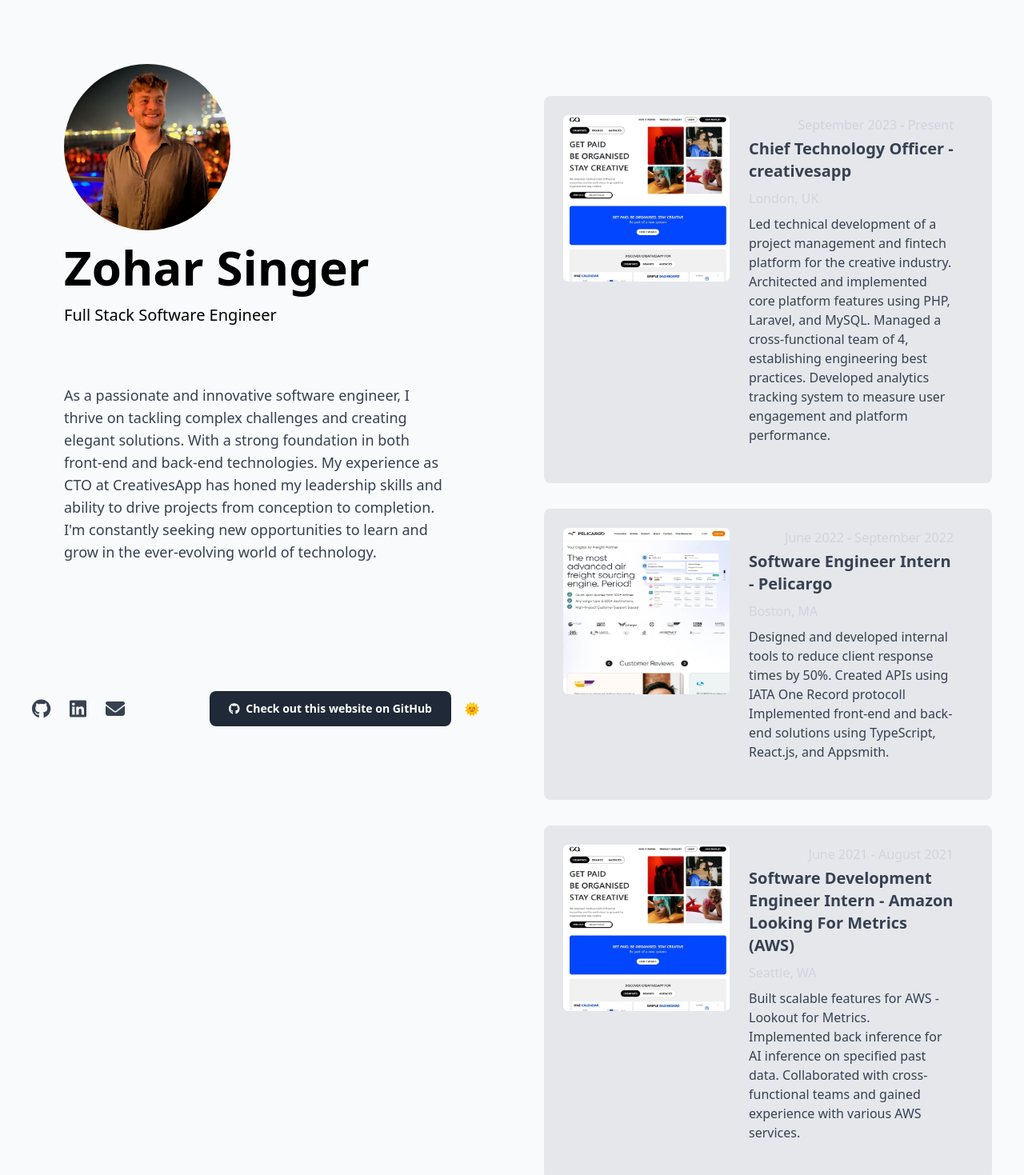
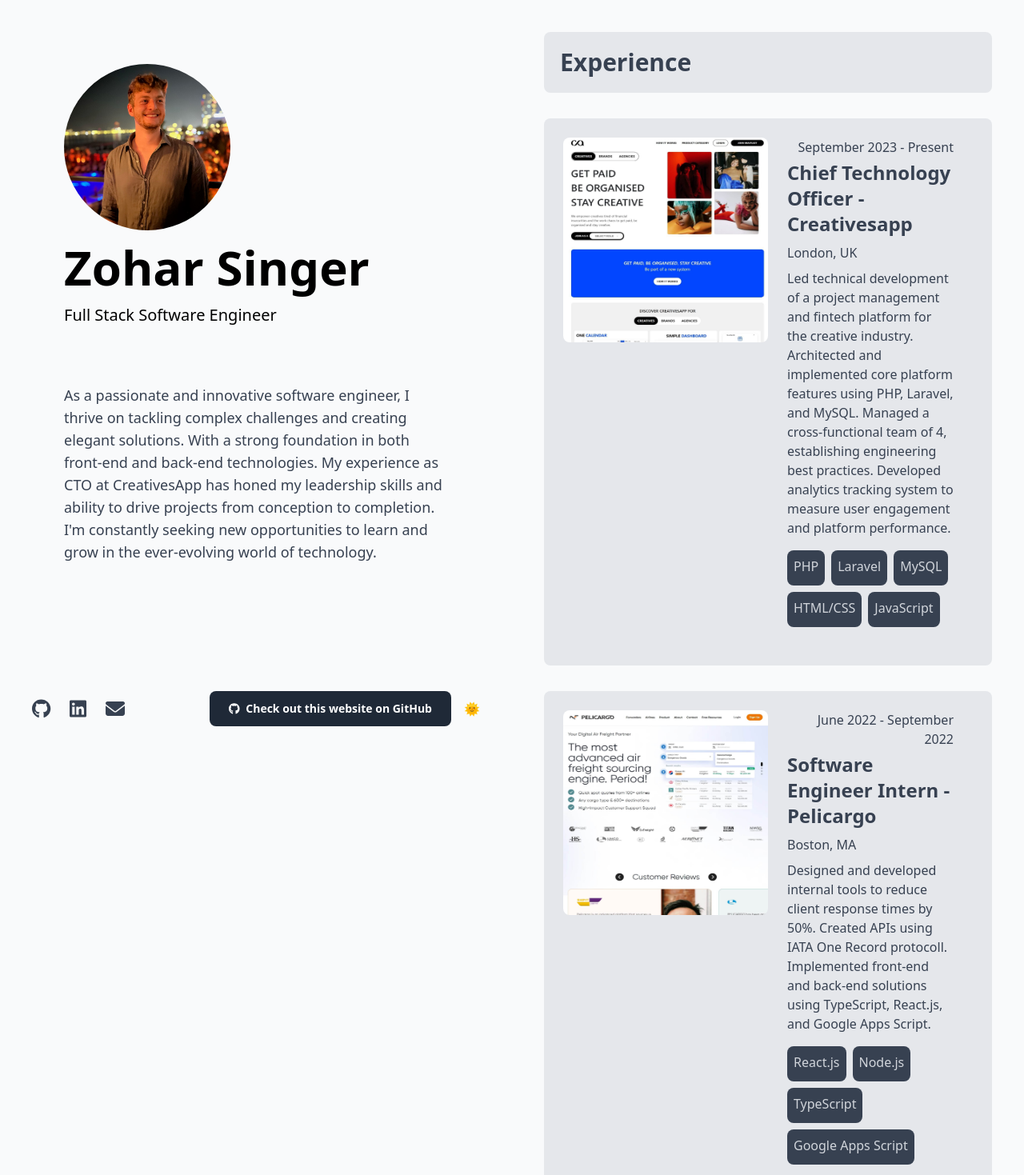
Before and after one commit to z0san/Portfolio, a React (Create React App) app: page / in a window 1280 px wide. Shown: the top 1469 px of the page at 80% size. Built offline with nearby package versions, Linux system fonts and the light colour scheme.

Commit message:
slight improvements

```diff
--- a/public/index.html
+++ b/public/index.html
@@ -24,7 +24,7 @@
       work correctly both with client-side routing and a non-root public URL.
       Learn how to configure a non-root public URL by running `npm run build`.
     -->
-    <title>React App</title>
+    <title>Zohar Singer</title>
   </head>
   <body>
     <noscript>You need to enable JavaScript to run this app.</noscript>
--- a/src/components/Experience.tsx
+++ b/src/components/Experience.tsx
@@ -1,25 +1,43 @@
-import React from "react"
+import React, { useState } from "react"
+
+const aClass =
+	"flex items-start justify-center p-6 rounded-lg transition-all duration-300 ease-in-out transform hover:scale-105"
 
 interface ExperienceProps {
 	theme: "dark" | "light"
 }
 
 const Experience = ({ theme }: ExperienceProps) => {
+	const [hover, setHover] = useState(
+		null as null | "creativesapp" | "amazon" | "pelicargo"
+	)
+
 	return (
-		<section id="experience" className="py-20">
+		<section id="experience" className="">
 			<div className="">
 				<div className="space-y-8">
+					<h2
+						className={`text-3xl font-bold mb-8 text-left sticky top-0 z-10 p-5 rounded-lg ${
+							theme === "dark"
+								? "bg-gray-700 text-gray-300"
+								: "bg-gray-200 text-gray-700"
+						}`}
+					>
+						Experience
+					</h2>
 					<a
 						href="https://www.creativesapp.com/"
 						target="_blank"
 						rel="noopener noreferrer"
-						className={`flex items-start justify-center p-6 rounded-lg ${
+						className={`${aClass} ${
 							theme === "dark"
 								? "text-gray-300 bg-gray-700"
 								: "text-gray-700 bg-gray-200"
-						}`}
+						} ${hover !== "creativesapp" && hover !== null && "opacity-50"}`}
+						onMouseEnter={() => setHover("creativesapp")}
+						onMouseLeave={() => setHover(null)}
 					>
-						<div className="rounded-md relative overflow-hidden mb-4 min-w-52 min-h-52">
+						<div className="rounded-lg relative overflow-hidden mb-4 min-w-64 min-h-64">
 							<img
 								src="/experience/creativesapp.jpg"
 								alt="CreativesApp home page"
@@ -27,14 +45,28 @@
 							/>
 						</div>
 						<div className="flex flex-col items-start justify-center p-6 pt-0 rounded-lg">
-							<p className="text-gray-300 mb-1 w-full text-right">
+							<p
+								className={`${
+									theme === "dark" ? "text-gray-300" : "text-gray-700"
+								} mb-1 w-full text-right`}
+							>
 								September 2023 - Present
 							</p>
-							<h3 className="text-xl font-bold mb-2">
-								Chief Technology Officer - creativesapp
+							<h3 className="text-2xl font-bold mb-2">
+								Chief Technology Officer - <br></br>Creativesapp
 							</h3>
-							<p className="text-gray-300 mb-2">London, UK</p>
-							<p>
+							<p
+								className={`${
+									theme === "dark" ? "text-gray-300" : "text-gray-700"
+								} mb-2`}
+							>
+								London, UK
+							</p>
+							<p
+								className={`${
+									theme === "dark" ? "text-gray-300" : "text-gray-700"
+								} mb-4`}
+							>
 								Led technical development of a project management and fintech
 								platform for the creative industry. Architected and implemented
 								core platform features using PHP, Laravel, and MySQL. Managed a
@@ -42,19 +74,37 @@
 								practices. Developed analytics tracking system to measure user
 								engagement and platform performance.
 							</p>
+							<div className="flex flex-wrap gap-2">
+								{["PHP", "Laravel", "MySQL", "HTML/CSS", "JavaScript"].map(
+									(skill) => (
+										<div
+											key={skill}
+											className={`p-2 rounded-lg ${
+												theme === "dark"
+													? "bg-gray-200 text-gray-700"
+													: "bg-gray-700 text-gray-300"
+											}`}
+										>
+											<p className="mb-1">{skill}</p>
+										</div>
+									)
+								)}
+							</div>
 						</div>
 					</a>
 					<a
 						href="https://www.pelicargo.com/"
 						target="_blank"
 						rel="noopener noreferrer"
-						className={`flex items-start justify-center p-6 rounded-lg ${
+						className={`${aClass} ${
 							theme === "dark"
 								? "text-gray-300 bg-gray-700"
 								: "text-gray-700 bg-gray-200"
-						}`}
+						} ${hover !== "pelicargo" && hover !== null && "opacity-50"}`}
+						onMouseEnter={() => setHover("pelicargo")}
+						onMouseLeave={() => setHover(null)}
 					>
-						<div className="rounded-md relative overflow-hidden mb-4 min-w-52 min-h-52">
+						<div className="rounded-lg relative overflow-hidden mb-4 min-w-64 min-h-64">
 							<img
 								src="/experience/pelicargo.jpg"
 								alt="Pelicargo home page"
@@ -62,53 +112,116 @@
 							/>
 						</div>
 						<div className="flex flex-col items-start justify-center p-6 pt-0 rounded-lg">
-							<p className="text-gray-300 mb-1 w-full text-right">
+							<p
+								className={`${
+									theme === "dark" ? "text-gray-300" : "text-gray-700"
+								} mb-1 w-full text-right`}
+							>
 								June 2022 - September 2022
 							</p>
-							<h3 className="text-xl font-bold mb-2">
-								Software Engineer Intern - Pelicargo
+							<h3 className="text-2xl font-bold mb-2">
+								Software Engineer Intern - <br></br>Pelicargo
 							</h3>
-							<p className="text-gray-300 mb-2">Boston, MA</p>
-							<p>
+							<p
+								className={`${
+									theme === "dark" ? "text-gray-300" : "text-gray-700"
+								} mb-2`}
+							>
+								Boston, MA
+							</p>
+							<p
+								className={`${
+									theme === "dark" ? "text-gray-300" : "text-gray-700"
+								} mb-4`}
+							>
 								Designed and developed internal tools to reduce client response
-								times by 50%. Created APIs using IATA One Record protocoll
+								times by 50%. Created APIs using IATA One Record protocoll.
 								Implemented front-end and back-end solutions using TypeScript,
-								React.js, and Appsmith.
+								React.js, and Google Apps Script.
 							</p>
+							<div className="flex flex-wrap gap-2">
+								{[
+									"React.js",
+									"Node.js",
+									"TypeScript",
+									"Google Apps Script",
+								].map((skill) => (
+									<div
+										key={skill}
+										className={`p-2 rounded-lg ${
+											theme === "dark"
+												? "bg-gray-200 text-gray-700"
+												: "bg-gray-700 text-gray-300"
+										}`}
+									>
+										<p className="mb-1">{skill}</p>
+									</div>
+								))}
+							</div>
 						</div>
 					</a>
 					<a
 						href="https://aws.amazon.com/lookout-for-metrics/"
 						target="_blank"
 						rel="noopener noreferrer"
-						className={`flex items-start justify-center p-6 rounded-lg ${
+						className={`${aClass} ${
 							theme === "dark"
 								? "text-gray-300 bg-gray-700"
 								: "text-gray-700 bg-gray-200"
-						}`}
+						} ${hover !== "amazon" && hover !== null && "opacity-50"}`}
+						onMouseEnter={() => setHover("amazon")}
+						onMouseLeave={() => setHover(null)}
 					>
-						<div className="rounded-md relative overflow-hidden mb-4 min-w-52 min-h-52">
+						<div className="rounded-lg relative overflow-hidden mb-4 min-w-64 min-h-64">
 							<img
-								src="/experience/creativesapp.jpg"
+								src="/experience/amazon.jpg"
 								alt="CreativesApp home page"
 								className="absolute w-full h-full object-left-top "
 							/>
 						</div>
 						<div className="flex flex-col items-start justify-center p-6 pt-0 rounded-lg">
-							<p className="text-gray-300 mb-1 w-full text-right">
+							<p
+								className={`${
+									theme === "dark" ? "text-gray-300" : "text-gray-700"
+								} mb-1 w-full text-right`}
+							>
 								June 2021 - August 2021
 							</p>
-							<h3 className="text-xl font-bold mb-2">
+							<h3 className="text-2xl font-bold mb-2">
 								Software Development Engineer Intern - Amazon Looking For
 								Metrics (AWS)
 							</h3>
-							<p className="text-gray-300 mb-2">Seattle, WA</p>
-							<p>
+							<p
+								className={`${
+									theme === "dark" ? "text-gray-300" : "text-gray-700"
+								} mb-2`}
+							>
+								Seattle WA
+							</p>
+							<p
+								className={`${
+									theme === "dark" ? "text-gray-300" : "text-gray-700"
+								} mb-4`}
+							>
 								Built scalable features for AWS - Lookout for Metrics.
 								Implemented back inference for AI inference on specified past
 								data. Collaborated with cross-functional teams and gained
 								experience with various AWS services.
 							</p>
+							<div className="flex flex-wrap gap-2">
+								{["AWS", "Java", "Kotlin", "React.js"].map((skill) => (
+									<div
+										key={skill}
+										className={`p-2 rounded-lg ${
+											theme === "dark"
+												? "bg-gray-200 text-gray-700"
+												: "bg-gray-700 text-gray-300"
+										}`}
+									>
+										<p className="mb-1">{skill}</p>
+									</div>
+								))}
+							</div>
 						</div>
 					</a>
 				</div>
--- a/src/components/MainContent.tsx
+++ b/src/components/MainContent.tsx
@@ -13,7 +13,15 @@
 			{/* Skills Section */}
 			<section id="skills" className="py-20">
 				<div className="container mx-auto">
-					<h2 className="text-3xl font-bold mb-8 text-center">Skills</h2>
+					<h2
+						className={`text-3xl font-bold mb-8 text-left sticky top-0 z-10 p-5 rounded-lg ${
+							theme === "dark"
+								? "bg-gray-700 text-gray-300"
+								: "bg-gray-200 text-gray-700"
+						}`}
+					>
+						Skills
+					</h2>
 					<div className="grid grid-cols-1 md:grid-cols-2 lg:grid-cols-3 gap-8">
 						<div className="bg-gray-800 p-6 rounded-lg">
 							<h3 className="text-xl font-bold mb-4">Languages</h3>
```
Also changed, not shown: public/logo192.png, public/logo512.png.
